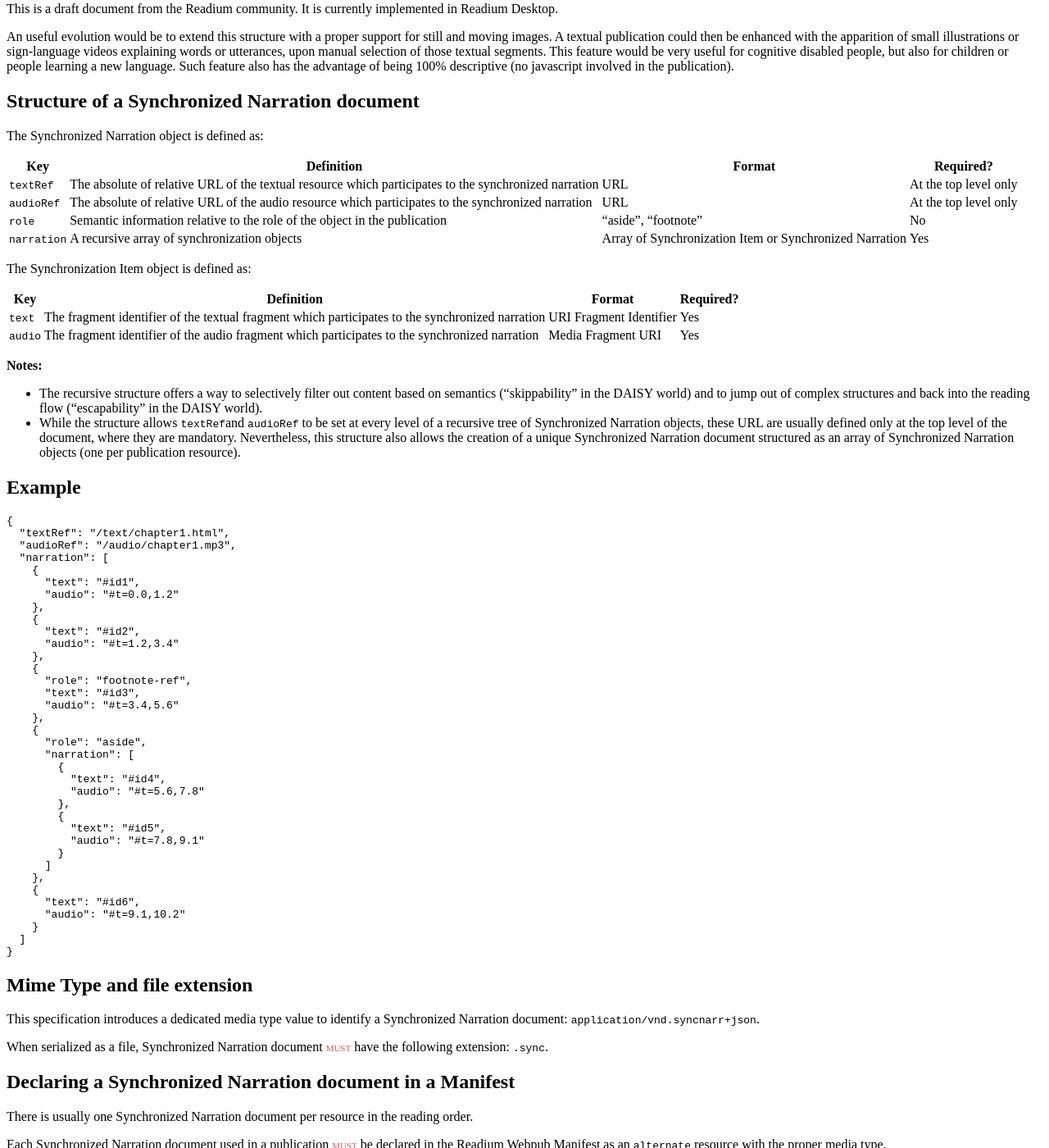
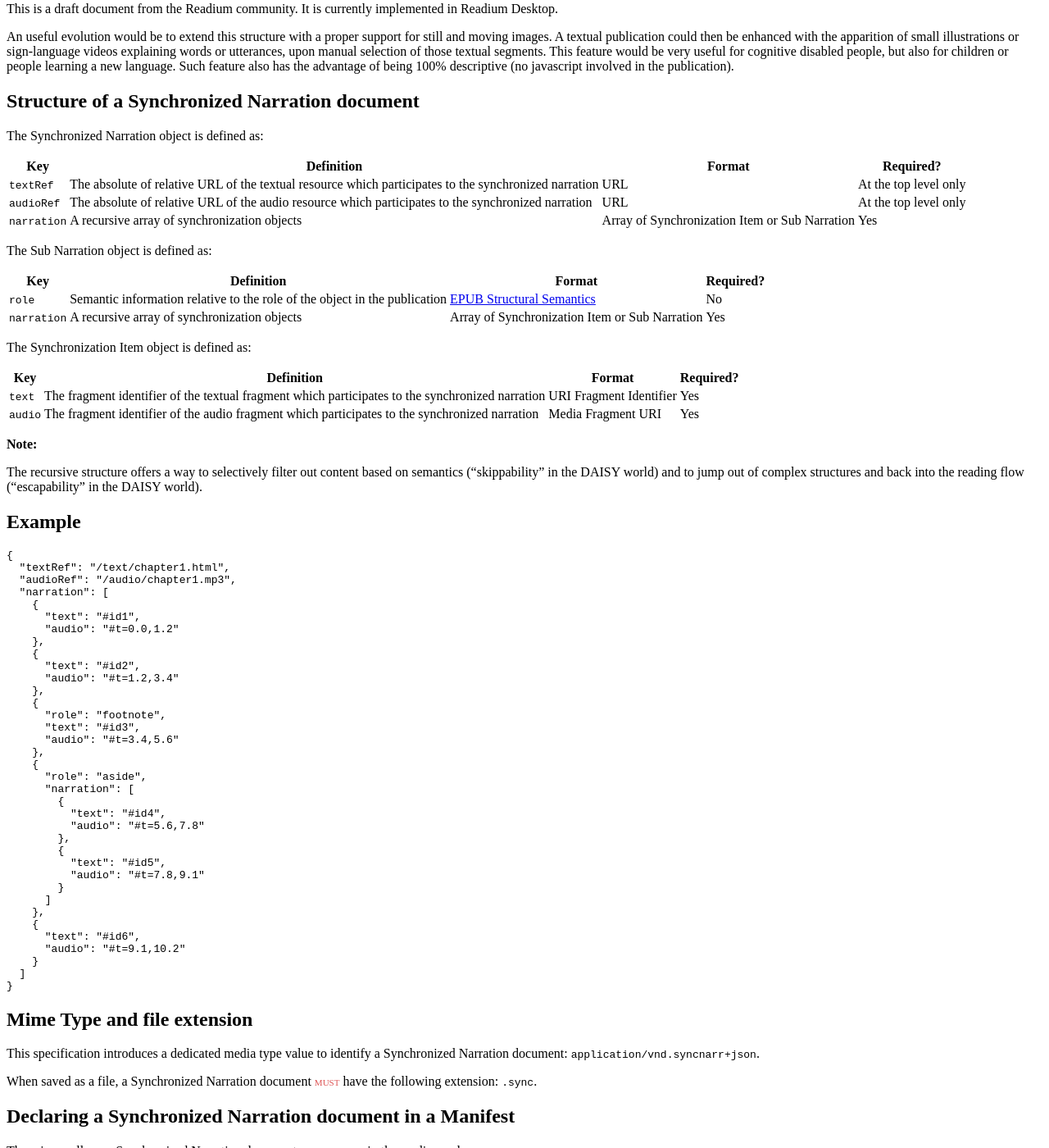
Before and after one commit to readium/webpub-manifest, a Jekyll site: the page built from modules/sync-narration.md, in a window 1280 px wide and 1400 px high, scrolled down 533 px. Shown: the whole window at 82% size. Built offline with Jekyll 4.4.1, drawn with Linux system fonts in a browser that asks for light colours; our own code applies the rules of GitHub Pages for plain Markdown files; comment, search, counter and statistics services are not loaded; some of the changed text lies outside the part shown.

Commit message:
Simplification of the structure.

```diff
--- a/modules/sync-narration.md
+++ b/modules/sync-narration.md
@@ -25,8 +25,16 @@ The Synchronized Narration object is defined as:
 | ---- | -----------| -------| ----------|
 | `textRef`   |  The absolute of relative URL of the textual resource which participates to the synchronized narration | URL | At the top level only |
 | `audioRef`  |  The absolute of relative URL of the audio resource which participates to the synchronized narration | URL | At the top level only |
-| `role`      | Semantic information relative to the role of the object in the publication | "aside", "footnote" | No |
-| `narration` | A recursive array of synchronization objects | Array of Synchronization Item or Synchronized Narration | Yes |
+| `narration` | A recursive array of synchronization objects | Array of Synchronization Item or Sub Narration | Yes |
+
+
+The Sub Narration object is defined as:
+
+| Key  | Definition | Format | Required? |
+| ---- | -----------| -------| ----------|
+| `role`      | Semantic information relative to the role of the object in the publication | [EPUB Structural Semantics](#references) | No |
+| `narration` | A recursive array of synchronization objects | Array of Synchronization Item or Sub Narration | Yes |
+
 
 The Synchronization Item object is defined as:
 
@@ -35,10 +43,9 @@ The Synchronization Item object is defined as:
 | `text`  | The fragment identifier of the textual fragment which participates to the synchronized narration | URI Fragment Identifier | Yes |
 | `audio` | The fragment identifier of the audio fragment which participates to the synchronized narration | Media Fragment URI | Yes |
 
-**Notes:**
+**Note:**
 
-- The recursive structure offers a way to selectively filter out content based on semantics ("skippability" in the DAISY world) and to jump out of complex structures and back into the reading flow ("escapability" in the DAISY world).
-- While the structure allows `textRef`and `audioRef` to be set at every level of a recursive tree of Synchronized Narration objects, these URL are usually defined only at the top level of the document, where they are mandatory. Nevertheless, this structure also allows the creation of a unique Synchronized Narration document structured as an array of Synchronized Narration objects (one per publication resource).
+The recursive structure offers a way to selectively filter out content based on semantics ("skippability" in the DAISY world) and to jump out of complex structures and back into the reading flow ("escapability" in the DAISY world).
 
 ## Example
 
@@ -56,7 +63,7 @@ The Synchronization Item object is defined as:
       "audio": "#t=1.2,3.4"
     },
     {
-      "role": "footnote-ref",
+      "role": "footnote",
       "text": "#id3",
       "audio": "#t=3.4,5.6"
     },
@@ -85,7 +92,7 @@ The Synchronization Item object is defined as:
 
 This specification introduces a dedicated media type value to identify a Synchronized Narration document: `application/vnd.syncnarr+json`.
 
-When serialized as a file, Synchronized Narration document <strong class="rfc">must</strong> have the following extension: `.sync`.
+When saved as a file, a Synchronized Narration document <strong class="rfc">must</strong> have the following extension: `.sync`.
 
 ## Declaring a Synchronized Narration document in a Manifest
 
@@ -102,19 +109,21 @@ Each Synchronized Narration document used in a publication <strong class="rfc">m
       "href": "/text/c001.html",
       "type": "text/html",
       "title": "Chapter 1",
-      "alternate": {
-        "href": "/sync/c001.sync",
-        "type": "application/vnd.syncnarr+json"
-      }
+      "alternate": [{
+          "href": "/sync/c001.sync",
+          "type": "application/vnd.syncnarr+json"
+        }
+      ]
     },
     {
       "href": "/text/c002.html",
       "type": "text/html",
       "title": "Chapter 2",
-      "alternate": {
-        "href": "/sync/c002.sync",
-        "type": "application/vnd.syncnarr+json"
-      }
+      "alternate": [{
+          "href": "/sync/c002.sync",
+          "type": "application/vnd.syncnarr+json"
+        }
+      ]
     }
   ],
   "resources": [
@@ -146,6 +155,7 @@ In case of error, the Synchronized Narration object should be skipped.
 
 - [URI fragment identfier](https://www.ietf.org/rfc/rfc3986.txt), IETF, 2005.
 - [Media Fragments URI 1.0](https://www.w3.org/TR/media-frags/), W3C Recommendation, 2012.
+- [EPUB 3 Structural Semantics Vocabulary](https://idpf.github.io/epub-vocabs/structure/), IDPF, 2019
 
 ### Non normative Reference
 
```
